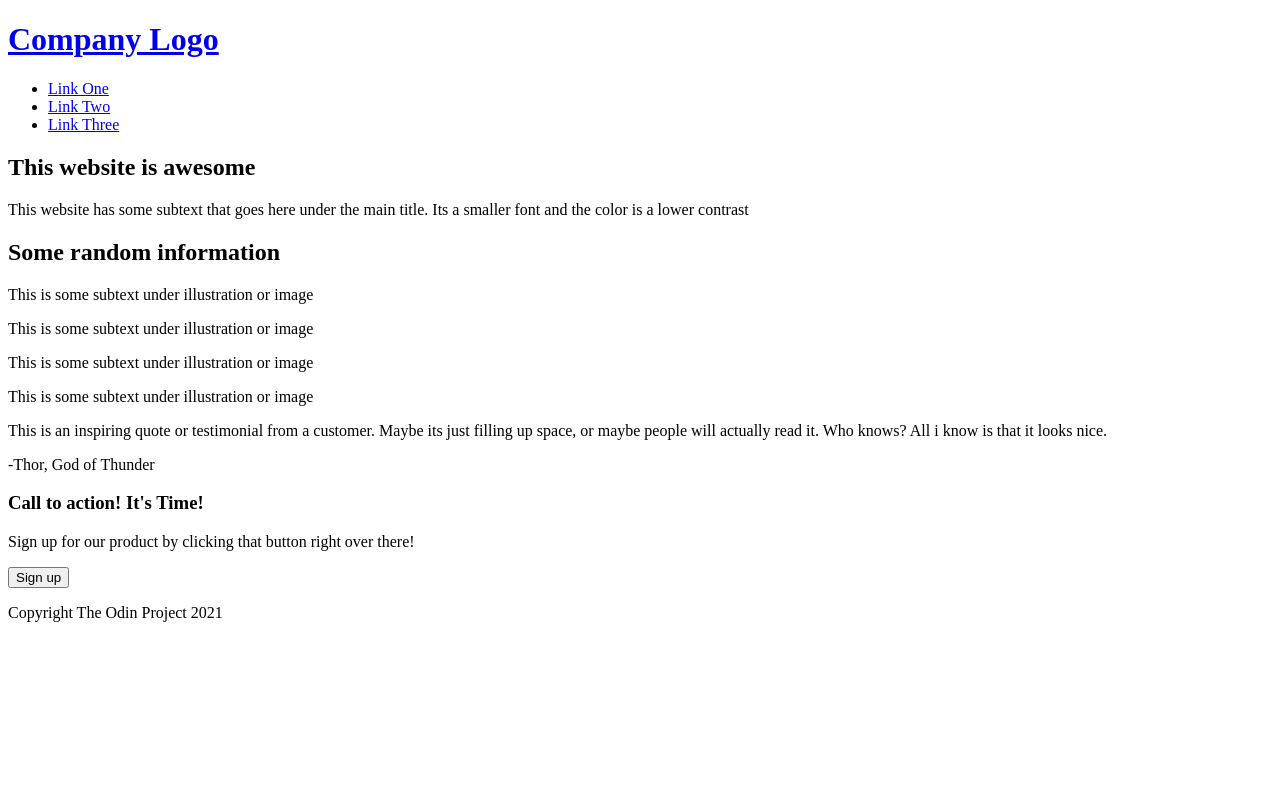
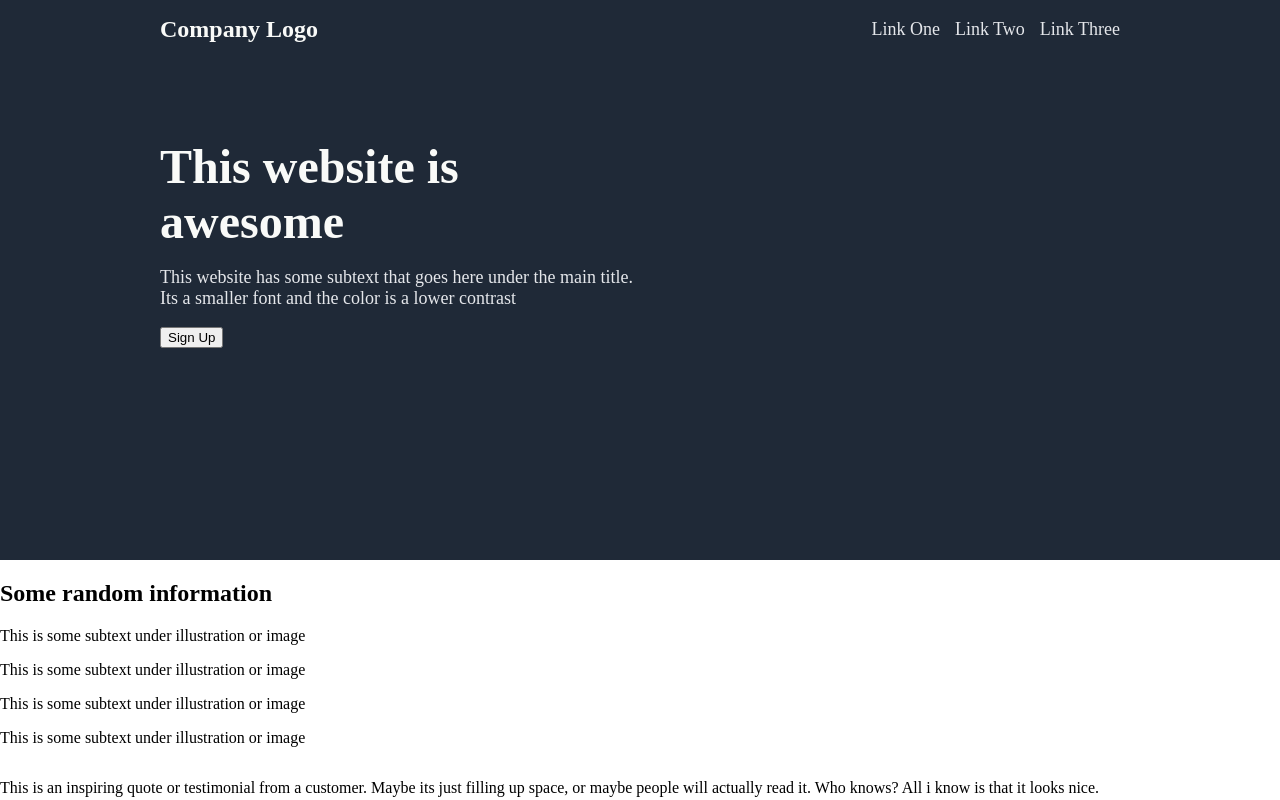
Before and after one commit to EEvans1123/landing-page-project, a plain HTML site: page index.html in a window 1280 px wide. Shown: the top 800 px of the page. Drawn offline with Linux system fonts and the light colour scheme.

Commit message:
Update index file and style header
Updated the index.html file to include a button in the hero section
as well as a line break in the hero section main text. Updated css file
and started styling the nav bar and the main hero section. Updates inclu
de background for header, logo styling, navigation link styling, and
hero styling on button, p tag, and h2.

```diff
--- a/index.html
+++ b/index.html
@@ -4,12 +4,13 @@
     <meta charset="UTF-8">
     <meta http-equiv="X-UA-Compatible" content="IE=edge">
     <meta name="viewport" content="width=device-width, initial-scale=1.0">
+    <link rel="stylesheet" href="styles.css">
     <title>Landing Page</title>
 </head>
 <body>
     <div class="header">
         <div class="nav">
-            <h1><a href="#">Company Logo</a></h1>
+            <h1>Company Logo</h1>
             <ul>
                 <li><a href="#">Link One</a></li>
                 <li><a href="#">Link Two</a></li>
@@ -18,8 +19,9 @@
         </div>
         <div class="hero">
             <div class="text">
-                <h2>This website is awesome</h2>
+                <h2>This website is <br>awesome</h2>
                 <p>This website has some subtext that goes here under the main title. Its a smaller font and the color is a lower contrast </p>
+                <button>Sign Up</button>
             </div>
             <div class="image"></div>
         </div>
--- a/styles.css
+++ b/styles.css
@@ -0,0 +1,64 @@
+body{
+    margin: 0;
+    display: flex;
+    flex-direction: column;
+}
+
+/*Styles for header and hero*/
+
+.header {
+    height: 70vh;
+    display: flex;
+    flex-direction: column;
+    justify-content: flex-start;
+    align-items: center;
+    background-color: #1F2937;
+}
+
+.nav {
+    width: 75%;
+    display: flex;
+    justify-content: space-between;
+    align-items: center;
+}
+
+ul {
+    list-style: none;
+    display: flex;
+    gap: 15px;
+    margin: 0;
+    padding: 0;
+}
+
+a, .text p {
+    text-decoration: none;
+    color: #E5E7EB;
+    font-size: 18px;
+}
+
+h1 {
+    color: #F9FAF8;
+    font-size: 24px;
+}
+
+.hero {
+    width: 75%;
+    display: flex;
+    justify-content: center;
+    margin-top: 40px;
+}
+
+.text {
+    width: 50%;
+}
+
+.text h2 {
+    font-size: 48px;
+    font-weight: bolder;
+    color: #F9FAF8;
+    margin-bottom: 0;
+}
+
+.image {
+    width: 50%;
+}
```
